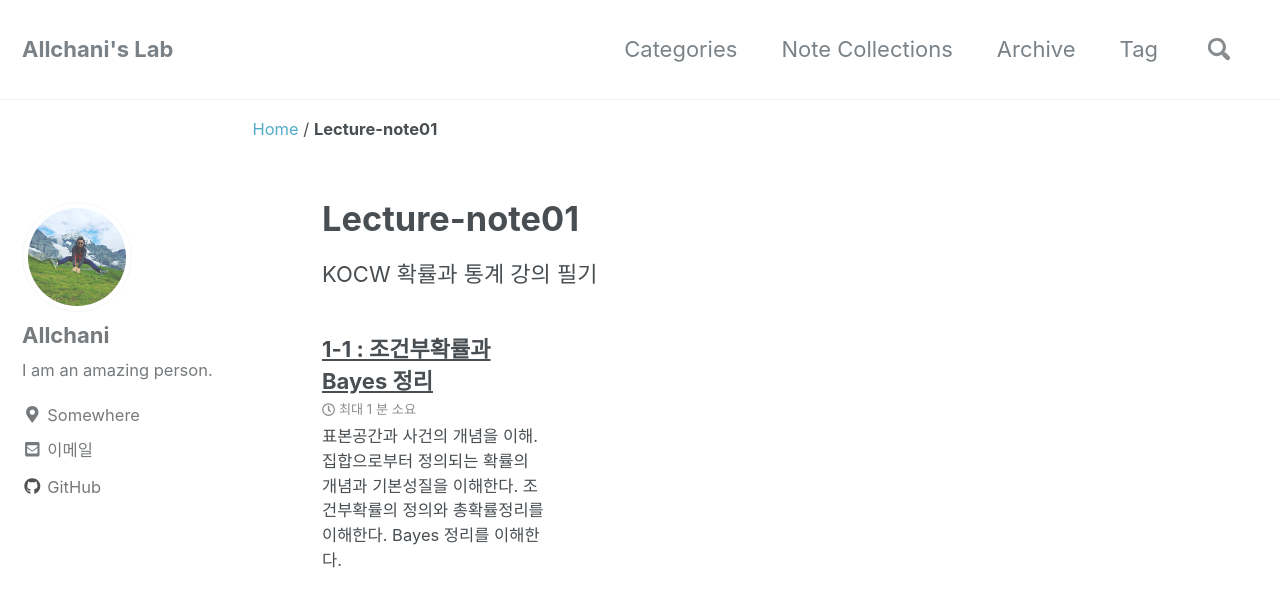
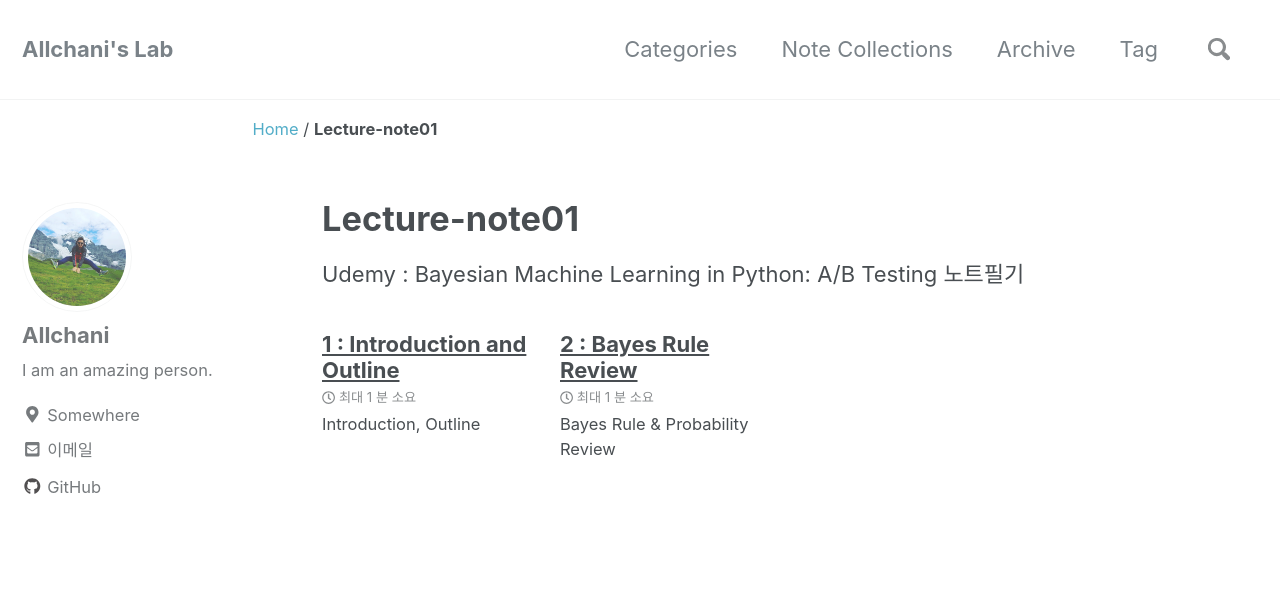
Before and after one commit to allchani/allchani_lab, a Jekyll site: the page built from docs/_pages/lecture-note01.md, in a window 1280 px wide and 900 px high. Shown: the top 607 px of the window. Built offline with Jekyll 4.4.1, drawn with Linux system fonts in a browser that asks for light colours; nearby versions of some CDN libraries.

Commit message:
upload01-bayes

```diff
--- a/docs/_lecture-note01/01. bayes.md
+++ /dev/null
@@ -1,19 +0,0 @@
----
-title: "1-1 : 조건부확률과 Bayes 정리 "
-excerpt: 표본공간과 사건의 개념을 이해. 집합으로부터 정의되는 확률의 개념과 기본성질을 이해한다. 조건부확률의 정의와 총확률정리를 이해한다. Bayes 정리를 이해한다.
-mathjax : ture
----
-
-$$ A\cup B\quad =\quad B\cup A $$
-
-inline 으로 수식입력하기
-
-$f\left( x \right) ={ w }_{ 1 }\times x\quad +\quad b$
-
-세타 곱하기 더블유  ㅇㅁㅇㄴㅇㄻㄴㅇㄹ ㅁㅇㄻㄴㅇㄹ ㄴㅇㄹ ㅁㄴㅇ
-
-$$ f\left( x \right) ={ w }_{ 1 }\times x\quad +\quad b $$
-
-식이랑 함께 쓰기 $\left[ 1+1+3 \right]$
-
-글을 한번 써보자.
--- a/docs/_pages/lecture-note01.md
+++ b/docs/_pages/lecture-note01.md
@@ -7,4 +7,4 @@ entries_layout: grid
 classes: wide
 ---
 
-KOCW 확률과 통계 강의 필기
+Udemy : Bayesian Machine Learning in Python: A/B Testing 노트필기
```
Also changed, not shown: docs/_lecture-note01/01. intro.md (added, +33 -0 lines), docs/_lecture-note01/02. bayes-rule-reivew.md (added, +39 -0 lines).
